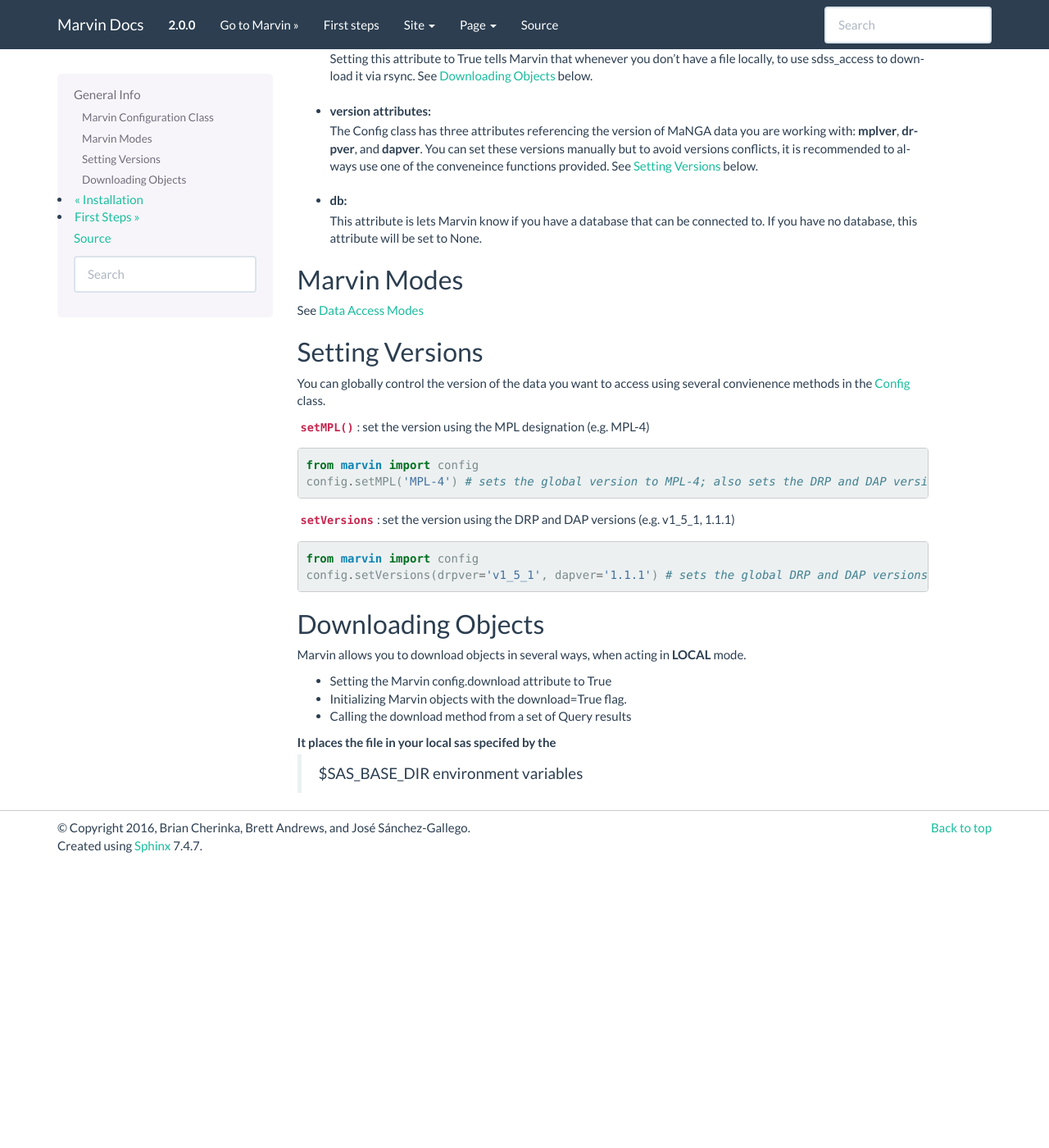
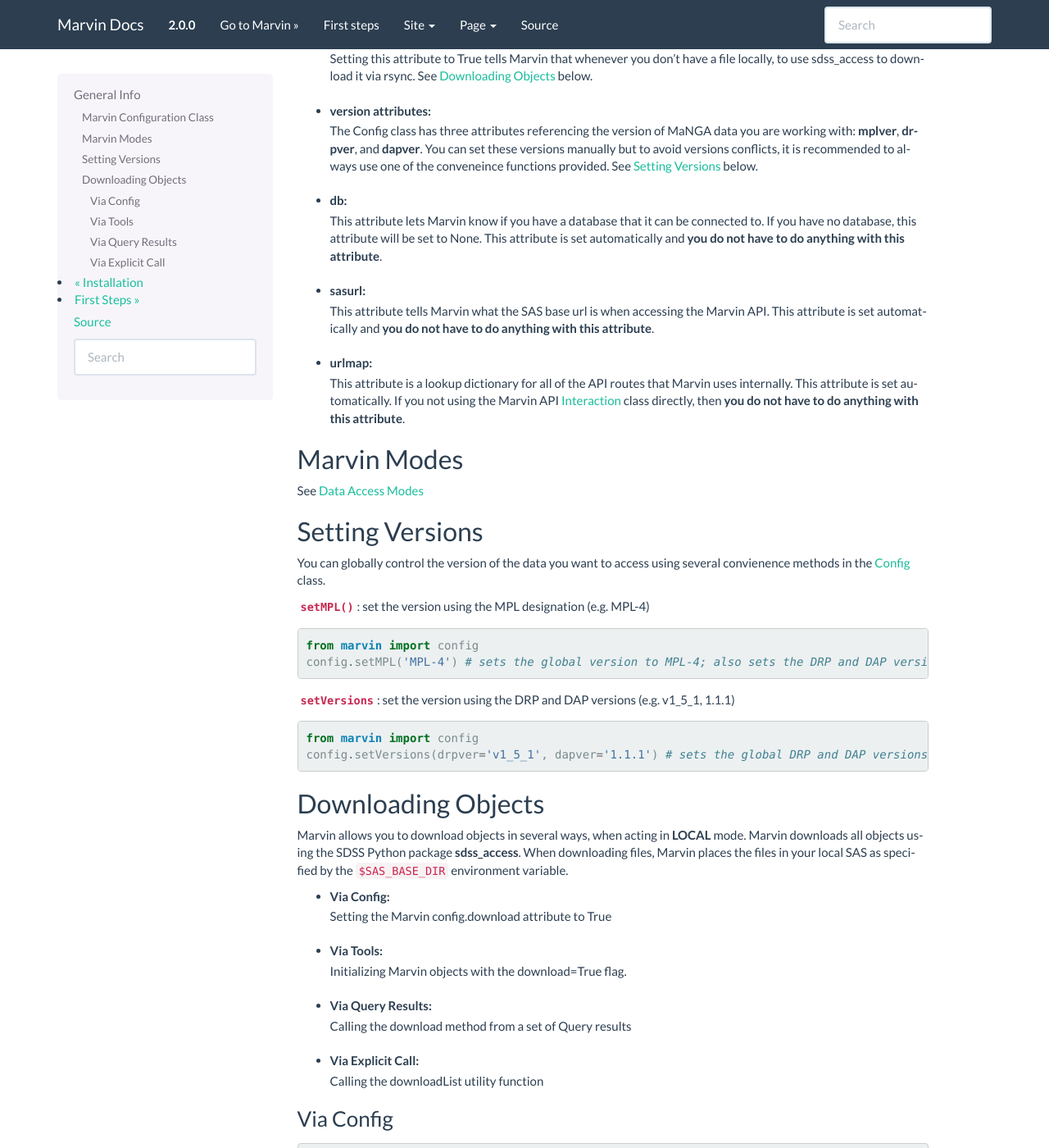
Before and after one commit to sdss/marvin, a Sphinx documentation site: the page built from docs/sphinx/general.rst, in a window 1280 px wide and 1400 px high, scrolled down 349 px. Shown: the whole window at 82% size. Built offline with Sphinx 7.4.7, drawn with Linux system fonts in a browser that asks for light colours; pages that are not in the unit, such as notebooks, are missing from menus; before the commit the page ends 1402 px from its top, so only the background shows below that; some of the changed text lies outside the part shown.

Commit message:
doc changes

```diff
--- a/docs/sphinx/api/api.rst
+++ b/docs/sphinx/api/api.rst
@@ -1,6 +1,11 @@
 
 Marvin API
 ==========
+
+.. _marvin-interaction:
+
+Interaction
+-----------
 
 .. automodule:: marvin.api.api
    :members:
--- a/docs/sphinx/general.rst
+++ b/docs/sphinx/general.rst
@@ -5,7 +5,7 @@
 This page describes some of the core functionality of the Marvin python package.
 
 Marvin Configuration Class
-^^^^^^^^^^^^^^^^^^^^^^^^^^
+--------------------------
 The Marvin :ref:`marvin-config-class` class controls the global configuration of Marvin.  It has
 several attributes that control how you interact with MaNGA data.
 
@@ -24,19 +24,28 @@
     recommended to always use one of the conveneince functions provided.  See :ref:`marvin-set-versions` below.
 
 * **db**:
-    This attribute is lets Marvin know if you have a database that can be connected to.  If you have no database, this
-    attribute will be set to None.
+    This attribute lets Marvin know if you have a database that it can be connected to.  If you have no database, this
+    attribute will be set to None.  This attribute is set automatically and **you do not have to do anything with this attribute**.
+
+* **sasurl**:
+    This attribute tells Marvin what the SAS base url is when accessing the Marvin API. This attribute
+    is set automatically and **you do not have to do anything with this attribute**.
+
+* **urlmap**:
+    This attribute is a lookup dictionary for all of the API routes that Marvin uses internally.
+    This attribute is set automatically.  If you not using the Marvin API :ref:`marvin-interaction` class directly,
+    then **you do not have to do anything with this attribute**.
 
 .. _marvin-modes:
 
 Marvin Modes
-^^^^^^^^^^^^
+------------
 See :doc:`data-access-modes`
 
 .. _marvin-set-versions:
 
 Setting Versions
-^^^^^^^^^^^^^^^^
+----------------
 You can globally control the version of the data you want to access using several convienence methods in the :ref:`marvin-config-class` class.
 
 :py:meth:`~marvin.Config.setMPL`: set the version using the MPL designation (e.g. MPL-4)
@@ -56,12 +65,90 @@
 .. _marvin-download-objects:
 
 Downloading Objects
-^^^^^^^^^^^^^^^^^^^
-Marvin allows you to download objects in several ways, when acting in **LOCAL** mode.
+-------------------
+Marvin allows you to download objects in several ways, when acting in **LOCAL** mode. Marvin downloads all objects
+using the SDSS Python package **sdss_access**.  When downloading files, Marvin places the files in your local
+SAS as specified by the ``$SAS_BASE_DIR`` environment variable.
 
-* Setting the Marvin config.download attribute to True
-* Initializing Marvin objects with the download=True flag.
-* Calling the download method from a set of Query results
+* **Via Config**:
+    Setting the Marvin config.download attribute to True
 
-It places the file in your local sas specifed by the
-    $SAS_BASE_DIR environment variables
+* **Via Tools**:
+    Initializing Marvin objects with the download=True flag.
+
+* **Via Query Results**:
+    Calling the download method from a set of Query results
+
+* **Via Explicit Call**:
+    Calling the downloadList utility function
+
+Via Config
+^^^^^^^^^^
+::
+
+    from marvin import config
+    from marvin.tools.cube import Cube
+
+    # set config attributes and turn on global downloads
+    config.setMPL('MPL-4')
+    config.mode = local
+    config.download = True
+
+    # instantiate Cube objects
+    cc = Cube(plateifu='8485-1901')
+    cc = Cube(mangaid='12-98126')
+
+Both cubes will be downloaded and placed in
+::
+
+    $SAS_BASE_DIR/mangawork/manga/spectro/redux/v1_5_1/8485/stack/
+    $SAS_BASE_DIR/mangawork/manga/spectro/redux/v1_5_1/7443/stack/
+
+Via Tools
+^^^^^^^^^^
+::
+
+    from marvin import config
+    from marvin.tools.cube import Cube
+    config.mode = local
+
+    # instantiate Cube objects
+    cc = Cube(plateifu='8485-1901', download=True)
+    cc = Cube(mangaid='12-98126')
+
+The cube for 8485-1901 will be explicitly downloaded but the cube for 12-98126 will not be.
+
+Via Query Results
+^^^^^^^^^^^^^^^^^
+::
+
+    from marvin.tools.query import Query, Results
+
+    # Make a query
+    searchfilter = 'nsa.z < 0.2'
+    q = Query(searchfilter=searchfilter)
+
+    # Run the query and retrieve the results
+    r = q.run()
+
+    # Download the results
+    r.download()
+
+All cubes from the query results will be downloaded and placed in their respective locations in your local SAS.
+
+Via Explicit Call
+^^^^^^^^^^^^^^^^^
+::
+
+    # Import the downloadList utility function
+    from marvin import config
+    from marvin.utils.general import downloadList
+    config.setMPL('MPL-4')
+
+    # Make a list of plate-IFUS
+    gallist = ['8485-1901', '7443-12701']
+
+    # Download cubes for the objects in your list
+    downloadList(gallist, dltype='cube')
+
+All cubes from your list will be downloaded and placed in their respective locations in your local SAS.
```
